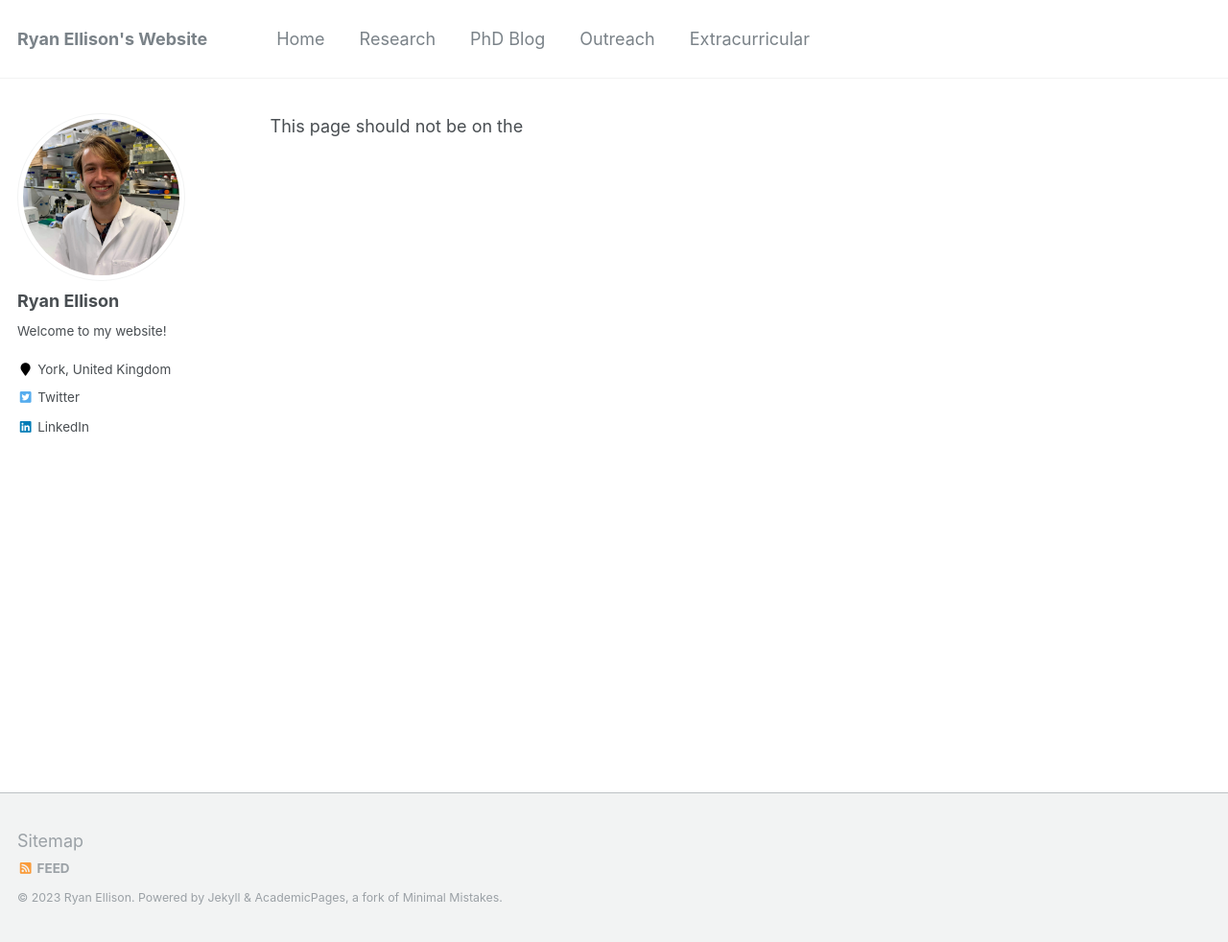
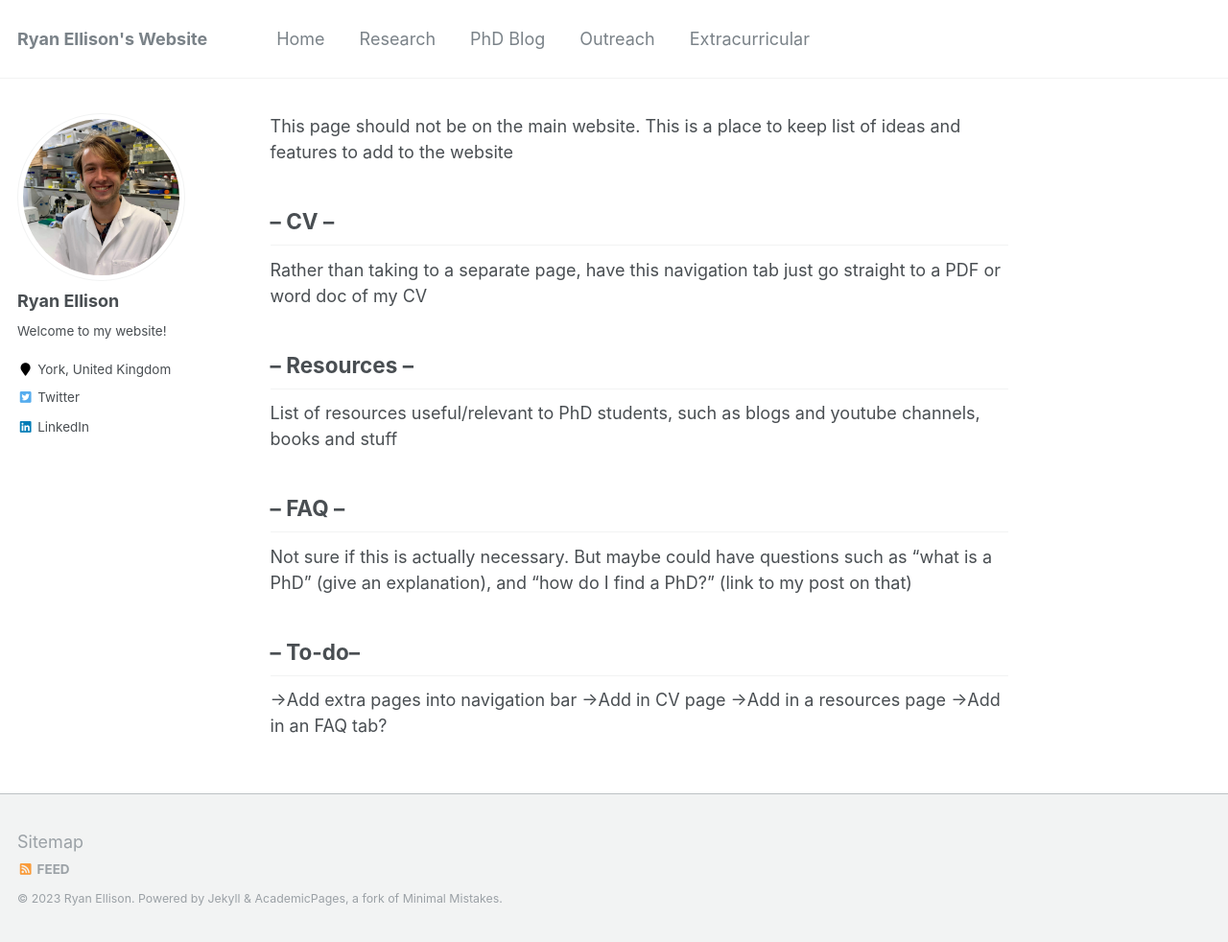
Before and after one commit to RyanJ-Ellison/ryanj-ellison.github.io, a Jekyll site: the page built from _pages/notes.md, in a window 1280 px wide and 982 px high. Shown: the whole window at 96% size. Built offline with Jekyll 4.4.1, drawn with Linux system fonts in a browser that asks for light colours; our own code applies the rules of GitHub Pages for plain Markdown files.

```diff
--- a/_pages/notes.md
+++ b/_pages/notes.md
@@ -1 +1,20 @@
-This page should not be on the
+This page should not be on the main website. This is a place to keep list of ideas and features to add to the website
+
+-- CV --
+--------
+Rather than taking to a separate page, have this navigation tab just go straight to a PDF or word doc of my CV
+
+-- Resources --
+---------------
+List of resources useful/relevant to PhD students, such as blogs and youtube channels, books and stuff
+
+-- FAQ --
+---------
+Not sure if this is actually necessary. But maybe could have questions such as "what is a PhD" (give an explanation), and "how do I find a PhD?" (link to my post on that)
+
+-- To-do--
+----------
+->Add extra pages into navigation bar
+    ->Add in CV page
+    ->Add in a resources page
+    ->Add in an FAQ tab?
```
Also changed, not shown: _posts/2023-01-30-_03-First-post.md (renamed from _posts/2023-01-31-_03-First-post.md, +1 -1 lines), _posts/2023-03-03-_7-Conferences how.md (+8 -5 lines).
